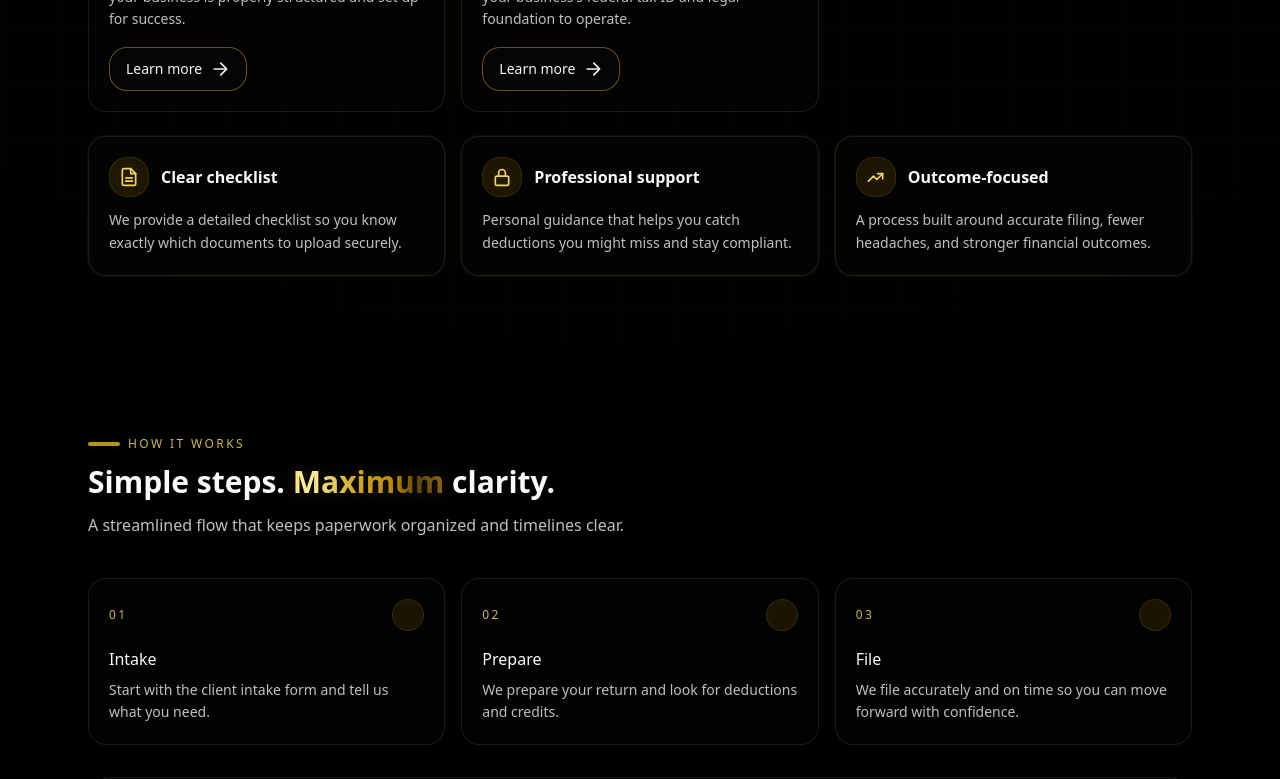
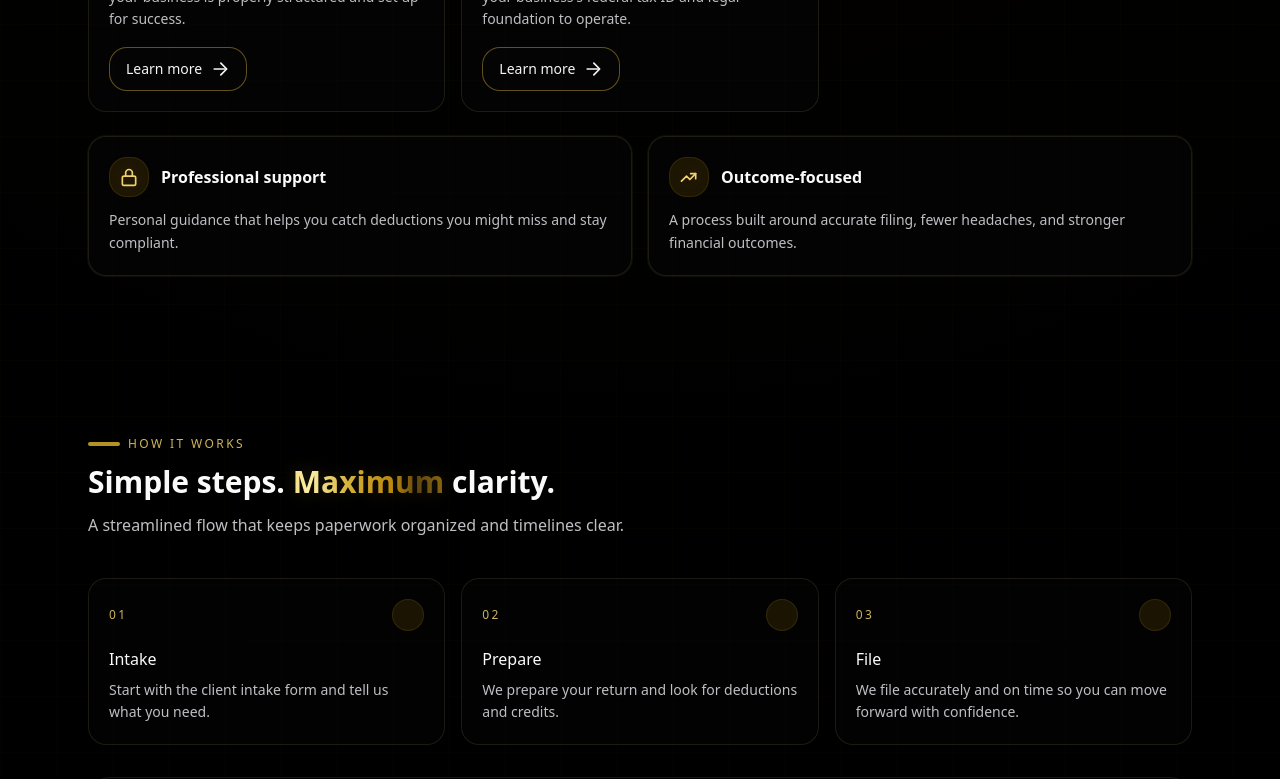
Before and after one commit to aterrazas1993/newlegacy-tax-site, a Next.js app: page / in a window 1280 px wide. Shown: the part 1600-2379 px from the top of the page. Built offline with nearby package versions, Linux system fonts and the light colour scheme.

Commit message:
Remove checklist feature card

```diff
--- a/app/components/NewLegacyTaxServicesPrototype.tsx
+++ b/app/components/NewLegacyTaxServicesPrototype.tsx
@@ -181,24 +181,6 @@ const LockI = ({ className }: { className?: string }) => (
     >
       <rect x="4" y="11" width="16" height="11" rx="2" />
       <path d="M8 11V7a4 4 0 0 1 8 0v4" />
-    </svg>
-  </Icon>
-);
-
-const FileI = ({ className }: { className?: string }) => (
-  <Icon className={className}>
-    <svg
-      viewBox="0 0 24 24"
-      fill="none"
-      stroke="currentColor"
-      strokeWidth="2"
-      strokeLinecap="round"
-      strokeLinejoin="round"
-    >
-      <path d="M14 2H6a2 2 0 0 0-2 2v16a2 2 0 0 0 2 2h12a2 2 0 0 0 2-2V8z" />
-      <path d="M14 2v6h6" />
-      <path d="M8 13h8" />
-      <path d="M8 17h8" />
     </svg>
   </Icon>
 );
@@ -818,12 +800,7 @@ export default function NewLegacyTaxServicesPrototype() {
               />
             </div>
 
-            <div className="mt-6 grid gap-4 md:grid-cols-3">
-              <Feature
-                icon={<FileI className="h-5 w-5" />}
-                title="Clear checklist"
-                desc="We provide a detailed checklist so you know exactly which documents to upload securely."
-              />
+            <div className="mt-6 grid gap-4 md:grid-cols-2">
               <Feature
                 icon={<LockI className="h-5 w-5" />}
                 title="Professional support"
@@ -915,7 +892,7 @@ export default function NewLegacyTaxServicesPrototype() {
               {[
                 {
                   q: "What documents do I need for tax preparation?",
-                  a: "Income documents (W-2s/1099s), identification, prior-year tax returns, and records of deductions or credits. We provide a detailed checklist.",
+                  a: "Income documents (W-2s/1099s), identification, prior-year tax returns, and records of deductions or credits can be uploaded securely through the intake form.",
                 },
                 {
                   q: "How long will it take to receive my refund?",
```
